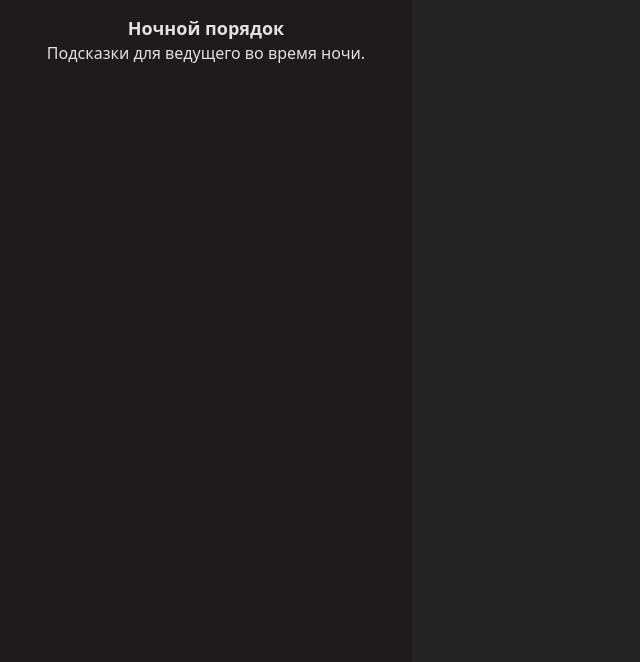
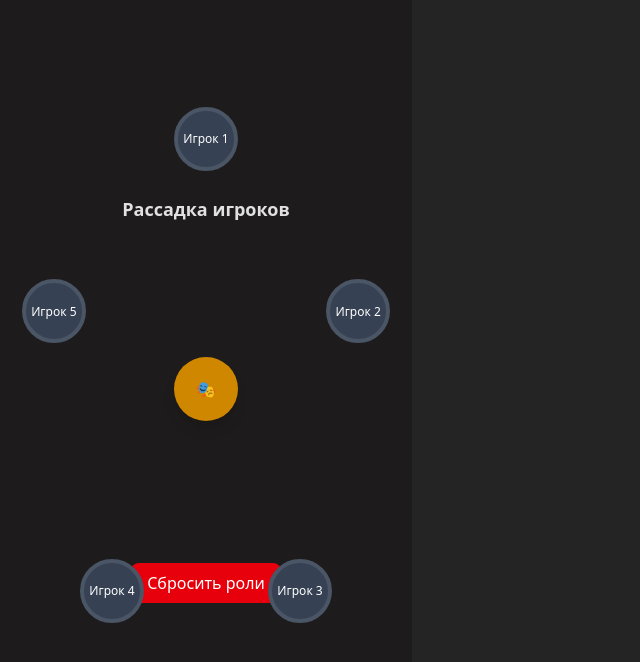
Before and after one commit to oldblacktree/clocktower, a React (Vite) app: page /table in a window 1280 px wide. Shown: the top 662 px of the page, without its empty margins (0-640 px from the left). Built offline with nearby package versions, Linux system fonts and the light colour scheme.

Commit message:
start creating /table

```diff
--- a/src/App.jsx
+++ b/src/App.jsx
@@ -113,22 +113,14 @@ function App() {
             <Route
               path="/table"
               element={
-                <Table playerCount={playerCount} playersRoles={playersRoles} />
-              }
-            />
-            {/* <Route
-              path="/setup"
-              element={
-                <Setup
-                  selectedRoles={selectedRoles}
+                <Table
                   playerCount={playerCount}
-                  setPlayerCount={setPlayerCount}
-                  hiddenPlayerCount={hiddenPlayerCount}
-                  hidePlayerCount={hidePlayerCount}
+                  playersRoles={playersRoles}
+                  scenarioRoles={scenarioRoles}
+                  setPlayersRoles={setPlayersRoles}
                 />
               }
             />
-            <Route path="/night-order" element={<Guiding />} /> */}
           </Routes>
         </div>
       </div>
--- a/src/pages/table.jsx
+++ b/src/pages/table.jsx
@@ -1,8 +1,145 @@
-export default function Table() {
+import { useState, useMemo } from "react";
+
+export default function Table({ playerCount, playersRoles, setPlayersRoles }) {
+  const [selectedPlayer, setSelectedPlayer] = useState(null);
+  const [showRolePicker, setShowRolePicker] = useState(false);
+
+  // координаты по овалу
+  const radiusX = 160;
+  const radiusY = 250;
+  const circlePositions = Array.from({ length: playerCount }).map((_, i) => {
+    const angle = (2 * Math.PI * i) / playerCount - Math.PI / 2;
+    const x = Math.cos(angle) * radiusX;
+    const y = Math.sin(angle) * radiusY;
+    return { x, y };
+  });
+
+  // роли, которые еще никому не назначены
+  const availableRoles = useMemo(
+    () => playersRoles.filter((r) => !r.playerNumber),
+    [playersRoles]
+  );
+
+  // находим роль, назначенную конкретному игроку
+  const getRoleForPlayer = (num) =>
+    playersRoles.find((r) => r.playerNumber === num);
+
+  // при клике на игрока
+  const openRolePicker = (index) => {
+    setSelectedPlayer(index + 1);
+    setShowRolePicker(true);
+  };
+
+  // при выборе роли
+  const handleSelectRole = (role) => {
+    setPlayersRoles((prev) =>
+      prev.map((r) =>
+        r.id === role.id ? { ...r, playerNumber: selectedPlayer } : r
+      )
+    );
+    setShowRolePicker(false);
+  };
+
+  // сбросить распределение ролей
+  const resetAssignments = () =>
+    setPlayersRoles((prev) => prev.map((r) => ({ ...r, playerNumber: null })));
+
   return (
-    <div className="p-4">
-      <h1 className="text-xl font-bold">Ночной порядок</h1>
-      <p>Подсказки для ведущего во время ночи.</p>
+    <div className="flex flex-col items-center justify-center h-full relative">
+      <h1 className="text-xl font-bold mb-4">Рассадка игроков</h1>
+
+      {/* Игровой овал */}
+      <div className="relative w-[320px] h-[300px] flex items-center justify-center">
+        {/* Центральный ведущий */}
+        <div className="absolute w-16 h-16 bg-yellow-600 rounded-full flex items-center justify-center text-white font-bold shadow-lg">
+          🎭
+        </div>
+
+        {/* Игроки */}
+        {circlePositions.map((pos, i) => {
+          const playerNum = i + 1;
+          const role = getRoleForPlayer(playerNum);
+
+          return (
+            <div
+              key={playerNum}
+              onClick={() => openRolePicker(i)}
+              className={`absolute w-16 h-16 rounded-full border-4 cursor-pointer flex items-center justify-center transition
+                ${
+                  role
+                    ? "border-green-400 bg-gray-800"
+                    : "border-gray-600 bg-gray-700 hover:border-yellow-400"
+                }`}
+              style={{
+                left: `calc(50% + ${pos.x}px - 2rem)`,
+                top: `calc(50% + ${pos.y}px - 2rem)`,
+              }}
+            >
+              {role ? (
+                <img
+                  src={`${import.meta.env.BASE_URL}/assets/roles/${
+                    role.id
+                  }.png`}
+                  alt={role.name}
+                  className="w-full h-full rounded-full object-cover"
+                />
+              ) : (
+                <span className="text-white text-xs text-center leading-tight">
+                  Игрок {playerNum}
+                </span>
+              )}
+            </div>
+          );
+        })}
+      </div>
+
+      {/* Кнопка сброса */}
+      <button
+        onClick={resetAssignments}
+        className="mt-6 px-4 py-2 bg-red-600 text-white rounded-lg"
+      >
+        Сбросить роли
+      </button>
+
+      {/* Модалка выбора роли */}
+      {showRolePicker && (
+        <div className="fixed inset-0 bg-black bg-opacity-70 flex items-center justify-center z-50">
+          <div className="bg-gray-900 p-4 rounded-xl max-w-sm w-full text-center">
+            <h2 className="text-lg font-semibold text-white mb-3">
+              Выберите роль игроку {selectedPlayer}
+            </h2>
+
+            {availableRoles.length === 0 ? (
+              <p className="text-gray-400 mb-3">Все роли уже назначены</p>
+            ) : (
+              <div className="grid grid-cols-4 gap-3 max-h-[60vh] overflow-y-auto">
+                {availableRoles.map((role) => (
+                  <div
+                    key={role.id}
+                    onClick={() => handleSelectRole(role)}
+                    className="w-16 h-16 rounded-full overflow-hidden border-2 border-transparent hover:border-yellow-400 transition cursor-pointer bg-[#23343b]"
+                  >
+                    <img
+                      src={`${import.meta.env.BASE_URL}/assets/roles/${
+                        role.id
+                      }.png`}
+                      alt={role.name}
+                      className="w-full h-full object-cover"
+                    />
+                  </div>
+                ))}
+              </div>
+            )}
+
+            <button
+              onClick={() => setShowRolePicker(false)}
+              className="mt-4 px-4 py-2 bg-gray-700 text-white rounded-lg"
+            >
+              Закрыть
+            </button>
+          </div>
+        </div>
+      )}
     </div>
   );
 }
--- a/vite.config.js
+++ b/vite.config.js
@@ -5,5 +5,5 @@ import tailwindcss from "@tailwindcss/vite";
 // https://vite.dev/config/
 export default defineConfig({
   plugins: [react(), tailwindcss()],
-  // base: "/clocktower",
+  base: "/clocktower",
 });
```
